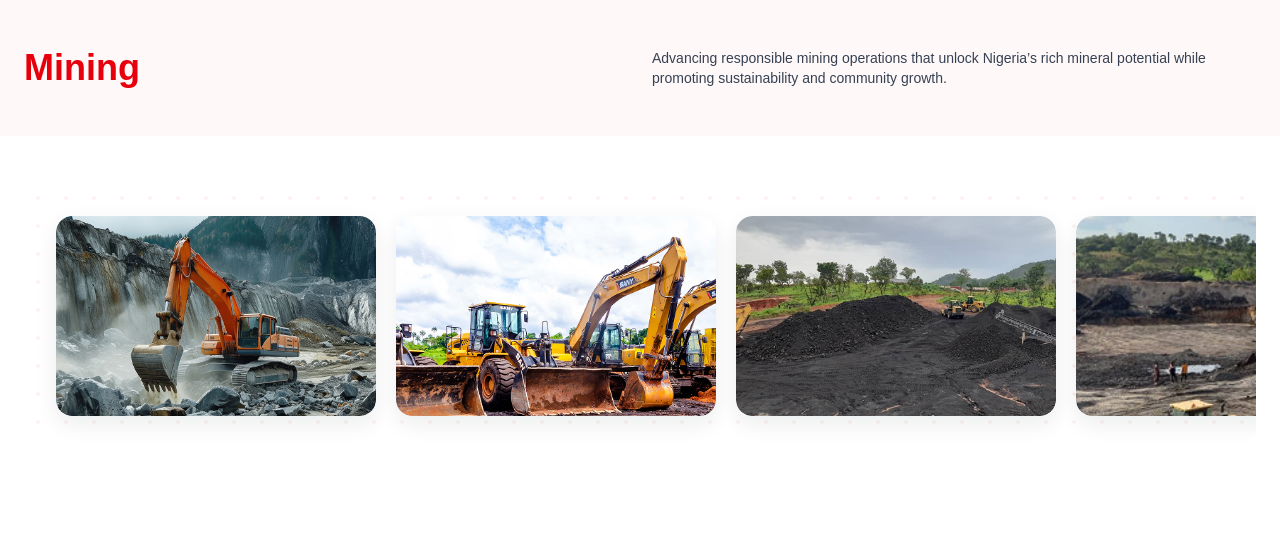
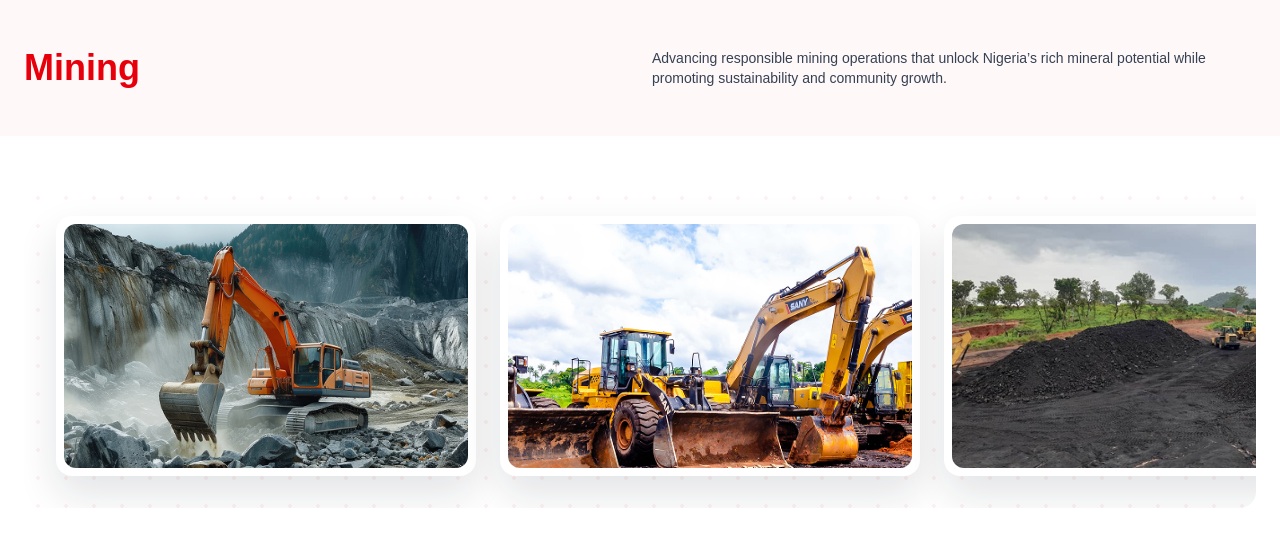
Before and after one commit to Kimmie38/morsa-energy, a Next.js app: page /mining in a window 1280 px wide. Shown: the top 546 px of the page. Built offline with nearby package versions, Linux system fonts and the light colour scheme.

Commit message:
Adjust mining gallery styles to match reference
cgen-c5ffa61691b6459dbcba27e0a1e41e2f

```diff
--- a/app/globals.css
+++ b/app/globals.css
@@ -56,23 +56,35 @@ body {
 /* Mining gallery styles */
 .mining-gallery {
   display: flex;
-  gap: 1.25rem;
+  gap: 1.5rem;
   overflow-x: auto;
-  padding: 1rem 0.25rem;
+  padding: 1.5rem 0.5rem;
   -webkit-overflow-scrolling: touch;
+  align-items: center;
 }
 .mining-gallery::-webkit-scrollbar { height: 10px; }
 .mining-gallery::-webkit-scrollbar-thumb { background: rgba(0,0,0,0.12); border-radius: 9999px; }
 .mining-gallery-item {
-  flex: 0 0 260px;
-  height: 160px;
-  background: transparent;
+  flex: 0 0 340px;
+  height: 220px;
+  background: #ffffff;
   border-radius: 1rem;
   overflow: hidden;
-  box-shadow: 0 8px 22px rgba(15,23,42,0.08);
+  box-shadow: 0 18px 40px rgba(15,23,42,0.12);
+  display: flex;
+  align-items: center;
+  justify-content: center;
+  padding: 0.5rem;
+}
+.mining-gallery-item img {
+  width: 100%;
+  height: 100%;
+  object-fit: cover;
+  border-radius: 0.75rem;
+  display: block;
 }
 @media (min-width: 768px) {
-  .mining-gallery-item { flex: 0 0 320px; height: 200px; }
+  .mining-gallery-item { flex: 0 0 420px; height: 260px; }
 }
 
 /* dotted background similar to reference */
```
